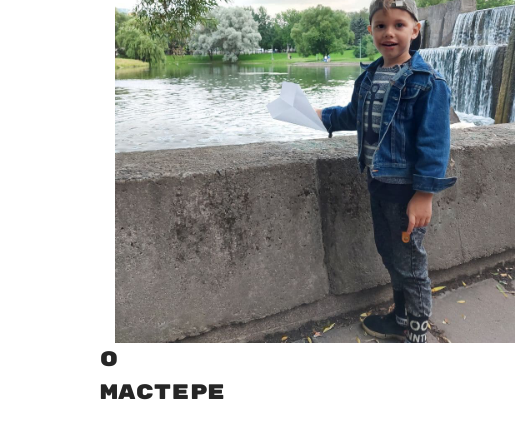
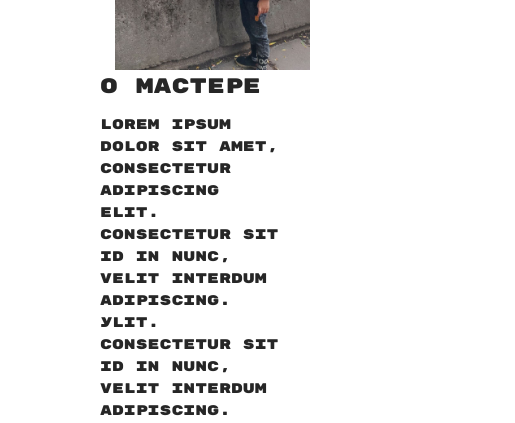
Before and after one commit to BurnTree/a-line-tattoo, a React (Create React App) app: page / in a window 390 px wide. Shown: the part 1134-1557 px from the top of the page, 515 px wide, since content can reach past the window. Built offline with nearby package versions, Linux system fonts and the light colour scheme.

Commit message:
fix avatar in about section

```diff
--- a/src/components/About/about.css
+++ b/src/components/About/about.css
@@ -2,8 +2,18 @@
     padding: 100px;
 }
 
-.about-text {
-    margin-top: auto;
-    margin-bottom: auto;
-    margin-right: 30%;
+@media only screen and (max-width: 2000px) {
+    .about-text {
+        margin-top: auto;
+        margin-bottom: auto;
+        margin-right: 30%;
+    }
 }
+
+@media only screen and (max-width: 700px) {
+    .about-text {
+        margin-top: auto;
+        margin-bottom: auto;
+        margin-right: 0;
+    }
+}
--- a/src/components/About/index.js
+++ b/src/components/About/index.js
@@ -3,12 +3,13 @@ import {Col, Row} from "antd";
 import avatar from "../../assets/bogd.jpg"
 import "./about.css"
 
-const About = () => (
-    <div className="about">
+const About = () => {
+    const width = window.innerWidth;
+    return <div className="about">
         <Row>
             <Col lg={12}>
                 <div className="center-container">
-                    <img alt="master" width={400} src={avatar}/>
+                    <img alt="master" width={(width > 700) ? 400 : width/2} src={avatar}/>
                 </div>
             </Col>
             <Col lg={12}>
@@ -20,6 +21,6 @@ const About = () => (
             </Col>
         </Row>
     </div>
-)
+}
 
 export default About;
```
